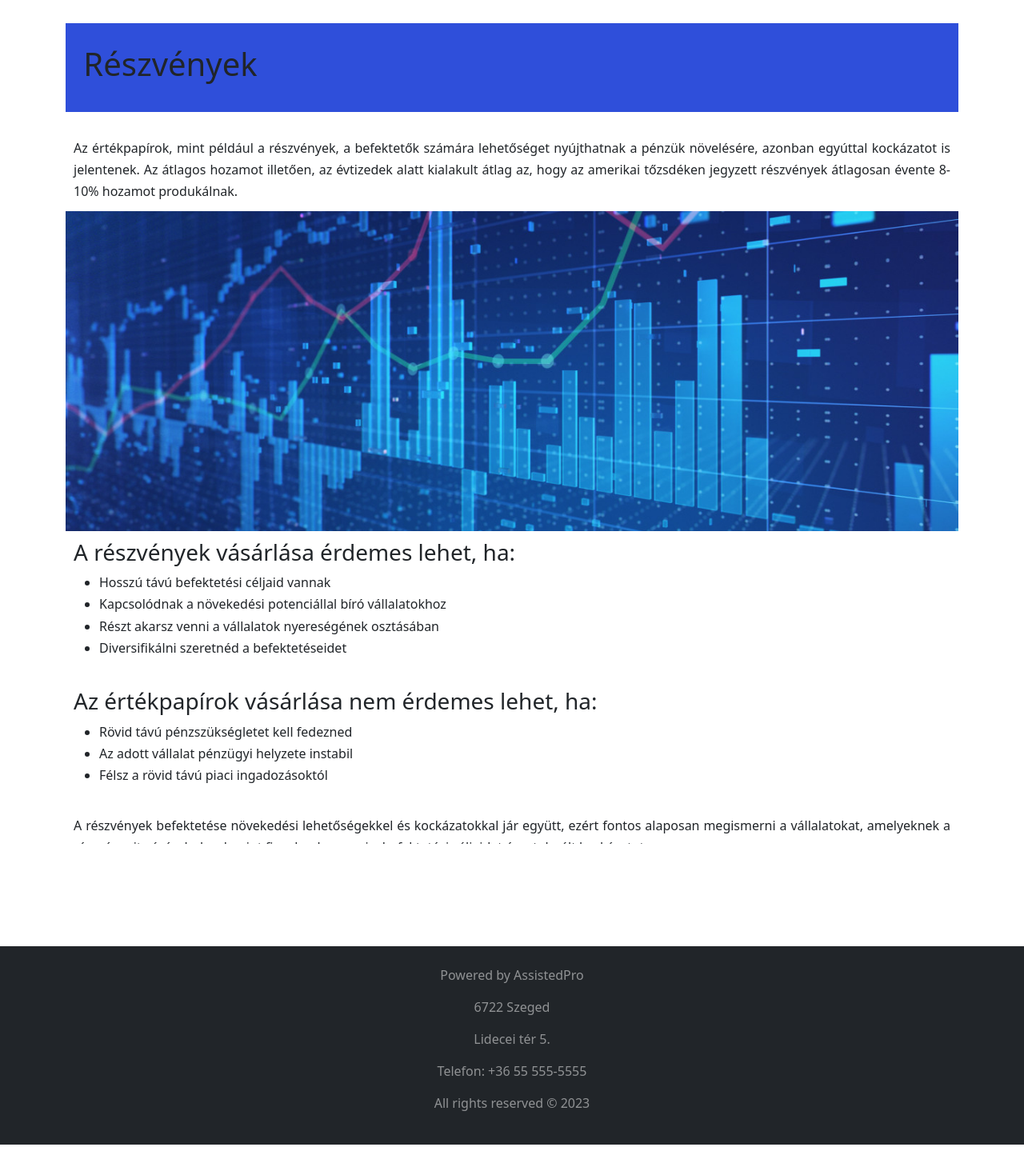
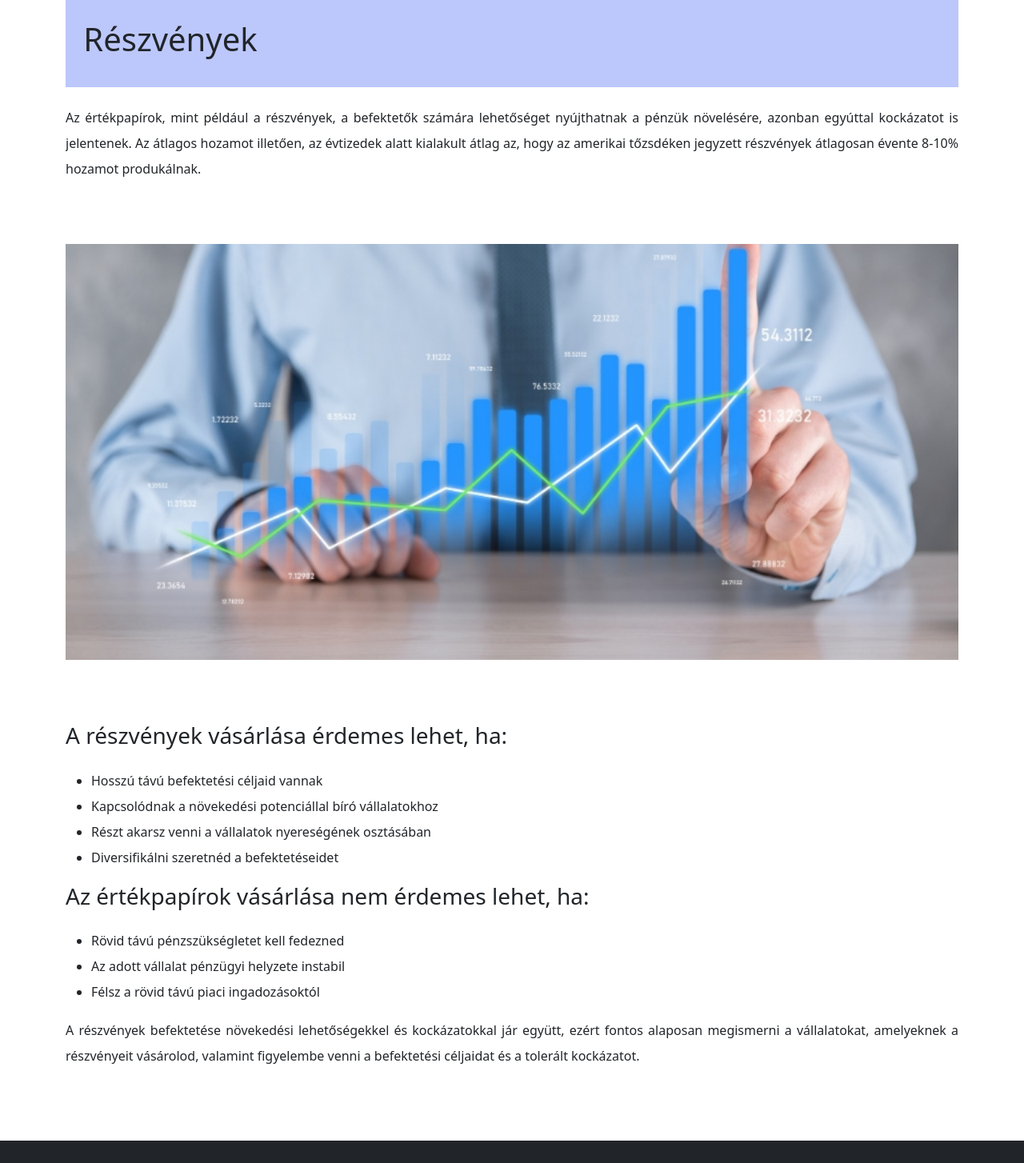
Before and after one commit to Veszelovszki-Fulop-Szalma/proba_1, a React (Create React App) app in the folder client/: page /Reszveny in a window 1280 px wide. Shown: the part 920-2374 px from the top of the page at 80% size. Before the commit the page ends 2351 px from the top, so only its background shows below. Built offline with nearby package versions, Linux system fonts and the light colour scheme.

Commit message:
javitások

```diff
--- a/client/src/components/Footer.css
+++ b/client/src/components/Footer.css
@@ -5,5 +5,4 @@ footer{
   background-color: darkblue;
   color: white;
   text-align: center;
-  margin-top: 50px;
 }
--- a/client/src/pages/Home/Home.css
+++ b/client/src/pages/Home/Home.css
@@ -1,5 +1,6 @@
 .container {
   padding-top: 20px;
+  line-height: 200%;
 }
 
 .kep1 {
@@ -12,12 +13,7 @@
   color: white;
 }
 
-.szurke-hatter {
-  background-color: rgb(236, 236, 236);
-  padding: 2%;
-  margin-top: 7%;
-  margin-bottom: 2%;
-}
+
 
 h1 {
   font-size: 9em;
@@ -48,4 +44,5 @@ h1 {
 
 .card {
   position: absolute;
+  margin-top: 5%;
 }
--- a/client/src/pages/Home/Home.jsx
+++ b/client/src/pages/Home/Home.jsx
@@ -16,7 +16,8 @@ const Home = () => {
     <div>
       <Header />
       <div className="container">
-        <h1>Rólunk</h1>
+        <div className="szurke-hatter"> <h1>Rólunk</h1> </div>
+
         <div className="sorki">
           <p>
             Az AssistedPro az első német vagyoni tanácsadó vállalatok egyike,
--- a/client/src/pages/Kotveny/Kotveny.css
+++ b/client/src/pages/Kotveny/Kotveny.css
@@ -21,16 +21,17 @@
   background-size: cover;
   background-position: center, center;
   color: white;
+  margin-bottom: 5%;
+  margin-top: 5%;
 }
 
 .sorkikot {
     width: 100%;
-    height: 200px;
     box-sizing: border-box;
     overflow: hidden;
     text-align: justify;
     text-justify: inter-word;
-    padding-bottom: 15%;
+    padding-bottom: 5%;
   }
 
   .sorkikot p {
@@ -44,22 +45,13 @@
     line-height: 170%;
   }
 
-  .kek-hatter
-  {
-  background-color: rgb(47, 79, 218);
-  padding: 2%;
-  margin-top: 7%;
-  margin-bottom: 2%;
-  }
-
   .sorkikot1 {
     width: 100%;
-    height: 200px;
     box-sizing: border-box;
     overflow: hidden;
     text-align: justify;
     text-justify: inter-word;
-    padding-bottom: 30%;
+    padding-bottom: 5%;
   }
 
   .sorkikot1 p {
--- a/client/src/pages/Kotveny/Kotveny.jsx
+++ b/client/src/pages/Kotveny/Kotveny.jsx
@@ -6,7 +6,7 @@ const Kotveny = () => {
   return <div>
     <Header2/>
     <div className="container">
-      <div className="kek-hatter">
+      <div className="szurke-hatter">
         <h1>Kötvények</h1>
       </div>
       <div className="sorkikot">
@@ -18,7 +18,7 @@ const Kotveny = () => {
       </div>
     <div className="kepkot"/>
 
-    <div className="kek-hatter">
+    <div className="szurke-hatter">
         <h2>
           Kötvenyek fajtái
         </h2>
--- a/client/src/pages/Reszveny/Reszveny.css
+++ b/client/src/pages/Reszveny/Reszveny.css
@@ -1,28 +1,22 @@
 .container {
-  padding-top: 71px;
-  padding-bottom: 10%;
+  padding-top: 40px;
+  padding-bottom: 4%;
+  line-height: 200%;
 }
-.kep {
-  height: 50vh;
-  min-height: 300px;
-  background-image: url("./reszveny1.jpg");
+.kepresz {
+  height: 65vh;
+  background-image: url("./reszveny4.jpg");
   background-repeat: no-repeat;
   background-size: cover;
   background-position: center, center;
   color: white;
-}
-.kep2 {
-  height: 500px;
-  background-image: url("./reszveny2.jpg");
-  background-repeat: no-repeat;
-  background-size: cover;
-  background-position: center, center;
-  color: white;
+  margin-top: 7%;
+  margin-bottom: 7%;
 }
 
 
 .szurke-hatter {
-background-color: rgb(47, 79, 218);
+  background-color: rgb(188, 199, 251);
   padding: 2%;
   margin-top: 7%;
   margin-bottom: 2%;
@@ -34,14 +28,14 @@ h1 {
   padding: 5px;
 }
 
-.sorki {
+.sorkiresz {
   width: 100%;
-  height: 200px;
   box-sizing: border-box;
   overflow: hidden;
   text-align: justify;
   text-justify: inter-word;
-  padding-bottom: 80%;
+  padding-bottom: 2%;
+  font-size: medium;
 }
 
 .sorki p {
@@ -52,5 +46,8 @@ h1 {
   text-justify: inter-word;
   line-height: 1.5;
   hyphens: auto;
-  line-height: 170%;
 }
+
+h3{
+  padding-bottom: 15px;
+}
--- a/client/src/pages/Reszveny/Reszveny.jsx
+++ b/client/src/pages/Reszveny/Reszveny.jsx
@@ -2,34 +2,50 @@ import React from "react";
 import Header4 from "../../components/Header4";
 import "./Reszveny.css";
 
-
 const Reszveny = () => {
-  return <div>
-    <Header4/>
+  return (
+    <div>
+      <Header4 />
       <div className="container">
         <div className="szurke-hatter">
-      <h1>Részvények</h1></div>
-      <div className="sorki">
-    <p>Az értékpapírok, mint például a részvények, a befektetők számára lehetőséget nyújthatnak a pénzük növelésére, azonban egyúttal kockázatot is jelentenek. Az átlagos hozamot illetően, az évtizedek alatt kialakult átlag az, hogy az amerikai tőzsdéken jegyzett részvények átlagosan évente 8-10% hozamot produkálnak.</p>
-    <div className="kep"></div>
-<p><h3>A részvények vásárlása érdemes lehet, ha:</h3>
+          <h1>Részvények</h1>
+        </div>
+        <div className="sorkiresz">
+          <p>
+            Az értékpapírok, mint például a részvények, a befektetők számára
+            lehetőséget nyújthatnak a pénzük növelésére, azonban egyúttal
+            kockázatot is jelentenek. Az átlagos hozamot illetően, az évtizedek
+            alatt kialakult átlag az, hogy az amerikai tőzsdéken jegyzett
+            részvények átlagosan évente 8-10% hozamot produkálnak.
+          </p>
+          <div className="kepresz" />
+          <p>
+            <h3>A részvények vásárlása érdemes lehet, ha:</h3>
             <ul>
               <li>Hosszú távú befektetési céljaid vannak</li>
               <li>Kapcsolódnak a növekedési potenciállal bíró vállalatokhoz</li>
               <li>Részt akarsz venni a vállalatok nyereségének osztásában</li>
               <li>Diversifikálni szeretnéd a befektetéseidet</li>
-</ul></p>
-<p><h3>Az értékpapírok vásárlása nem érdemes lehet, ha:</h3>
+            </ul>
+          </p>
+          <p>
+            <h3>Az értékpapírok vásárlása nem érdemes lehet, ha:</h3>
             <ul>
               <li>Rövid távú pénzszükségletet kell fedezned</li>
               <li>Az adott vállalat pénzügyi helyzete instabil</li>
               <li>Félsz a rövid távú piaci ingadozásoktól</li>
-</ul></p>
-<p>A részvények befektetése növekedési lehetőségekkel és kockázatokkal jár együtt, ezért fontos alaposan megismerni a vállalatokat, amelyeknek a részvényeit vásárolod, valamint figyelembe venni a befektetési céljaidat és a tolerált kockázatot.</p>
-<div className="kep2"></div>
+            </ul>
+          </p>
+          <p>
+            A részvények befektetése növekedési lehetőségekkel és kockázatokkal
+            jár együtt, ezért fontos alaposan megismerni a vállalatokat,
+            amelyeknek a részvényeit vásárolod, valamint figyelembe venni a
+            befektetési céljaidat és a tolerált kockázatot.
+          </p>
         </div>
       </div>
     </div>
+  );
 };
 
 export default Reszveny;
```
Also changed, not shown: client/src/pages/Reszveny/reszveny3.jpg (added), client/src/pages/Reszveny/reszveny4.jpg (added). Lines whose indentation alone changed are shown as unchanged.
